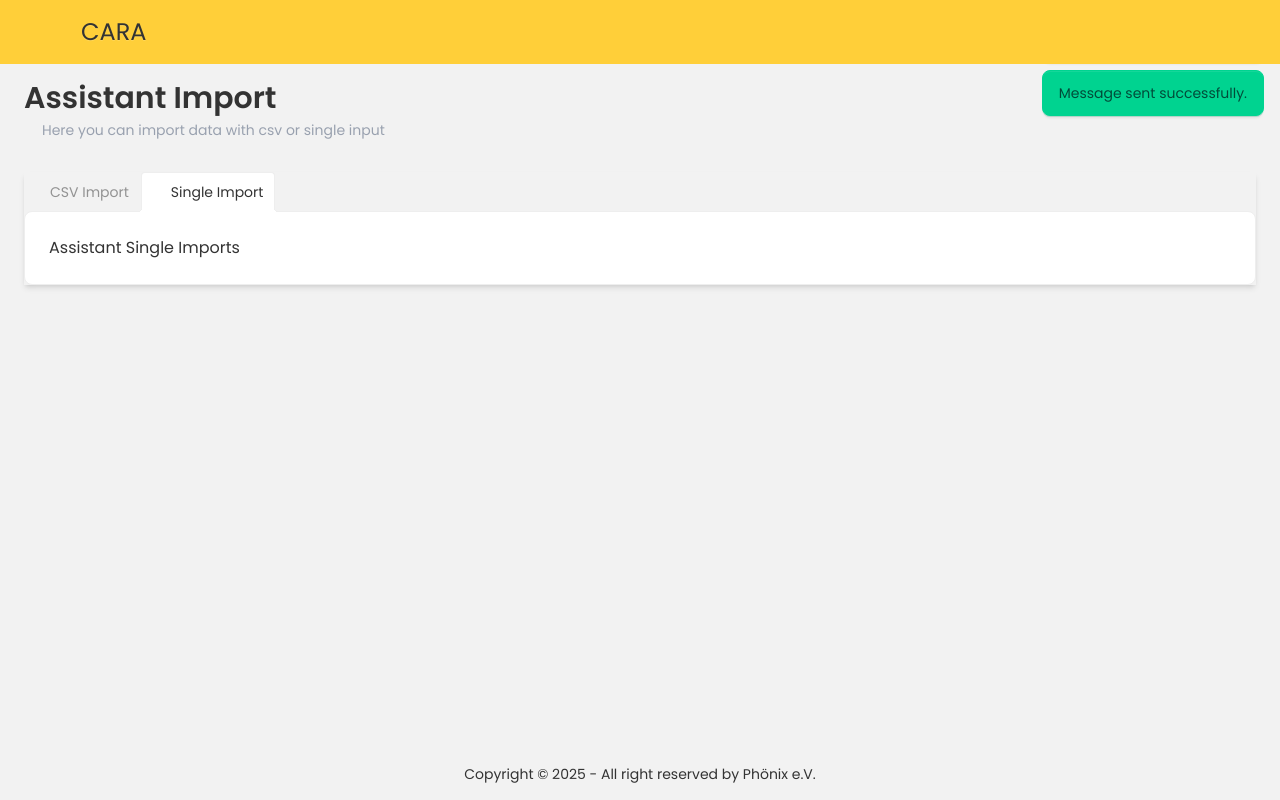
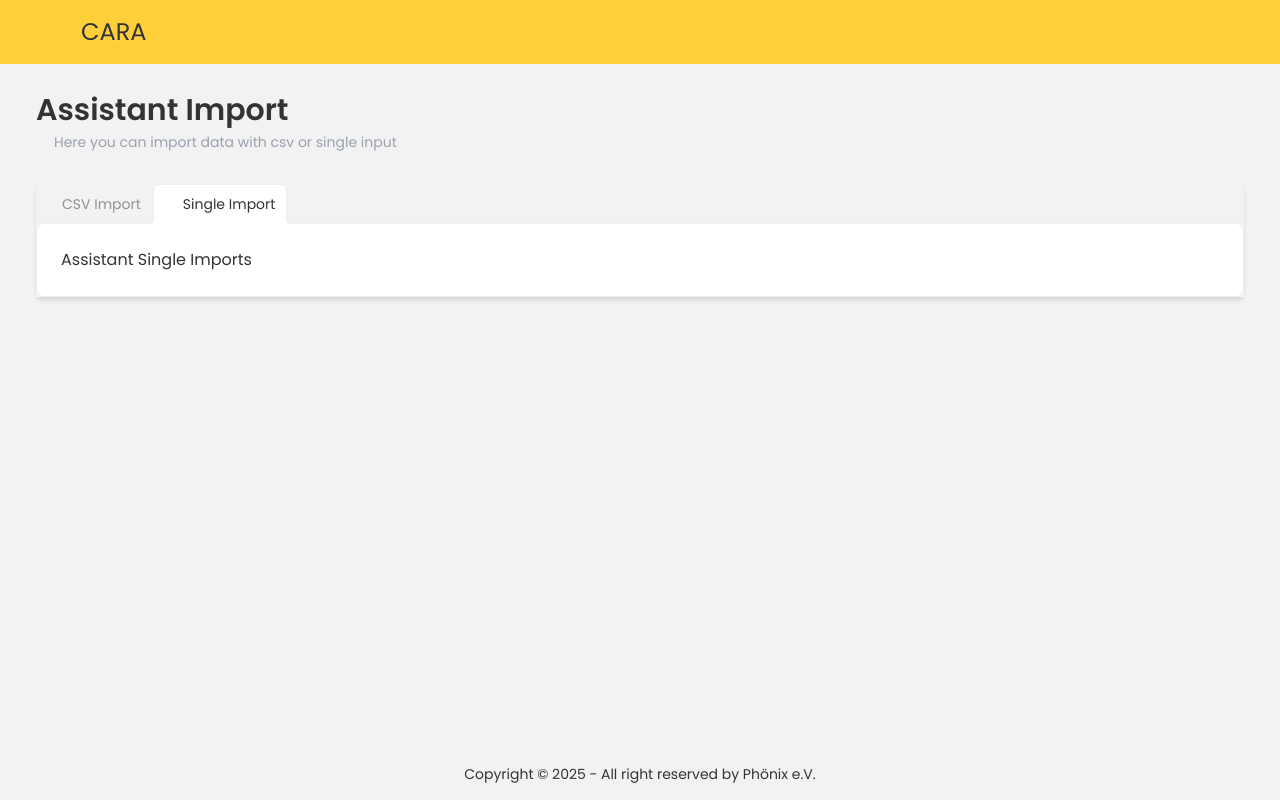
Before and after one commit to ozhadykov/cara, a React (Vite) app in the folder frontend/app/: page /assistants-import in a window 1280 px wide. Built offline with nearby package versions, Linux system fonts and the light colour scheme; some icons are missing.

Commit message:
added toast context and some small front end changes

```diff
--- a/frontend/app/src/App.tsx
+++ b/frontend/app/src/App.tsx
@@ -15,7 +15,7 @@ function App() {
         <div className="flex flex-col h-full">
             <Navbar />
             <Sidebar />
-            <main className={`flex-1 px-6 pt-20 transition-transform ${isOpen ? "translate-x-64 w-[calc(100%-var(--spacing)*64)]" : ""}`}>
+            <main className={`flex-1 px-9 pt-23 transition-transform ${isOpen ? "translate-x-64 w-[calc(100%-var(--spacing)*64)]" : ""}`}>
                 <Routes>{routesHTML}</Routes>
             </main>
             <Toast />
--- a/frontend/app/src/components/feedback/Toast.tsx
+++ b/frontend/app/src/components/feedback/Toast.tsx
@@ -1,14 +1,19 @@
+import { useToast } from "../../contexts/ToastContext.tsx"
+
 const Toast = () => {
+    const { message, isOpen, toggle } = useToast()
+
+    if (isOpen)
+        setTimeout(toggle, 2000)
+
     return (
-        <div className="toast toast-top toast-end">
-            <div className="alert alert-info">
-                <span>New mail arrived.</span>
-            </div>
+        <div className={`toast toast-start ${isOpen ? 'opacity-1' : 'opacity-0'}`}>
             <div className="alert alert-success">
-                <span>Message sent successfully.</span>
+                <span>{message}</span>
             </div>
         </div>
     )
+
 }
 
 export default Toast
--- a/frontend/app/src/components/import/CSVImport.tsx
+++ b/frontend/app/src/components/import/CSVImport.tsx
@@ -1,6 +1,7 @@
+import { ChangeEvent, FormEvent, useState } from "react"
 import { Upload } from "solar-icon-set"
+import { useToast } from "../../contexts/ToastContext.tsx"
 import Papa from "papaparse"
-import { ChangeEvent, FormEvent, useState } from "react"
 
 
 export type CSVImportProps = {
@@ -12,18 +13,22 @@ const CsvImport = (props: CSVImportProps) => {
     const [csvData, setCsvData] = useState<object | null>(null)
     const [csvCols, setCsvCols] = useState<string[]>([])
     const [error, setError] = useState<string>("")
+    const { sendMessage, toggle } = useToast()
 
 
     const handleSubmit = (e: FormEvent) => {
         console.log(e)
+        e.preventDefault()
         props.sendData()
     }
     const handleFileChange = (e: ChangeEvent<HTMLInputElement>) => {
+        console.log('hi')
         // reading file
         const file = e.target.files?.[0]
         if (file) {
             if (file.type !== "text/csv") {
-                setError("Input only accepts csv files")
+                sendMessage("Input only accepts csv files")
+                toggle()
                 setCsvData(null)
                 return
             }
--- a/frontend/app/src/components/layout/Sidebar.tsx
+++ b/frontend/app/src/components/layout/Sidebar.tsx
@@ -1,13 +1,14 @@
-import { NavLink } from "react-router"
+import { NavLink, useLocation } from "react-router"
 import { useSidebar } from "../../contexts/SidebarContext.tsx"
 import routes from "../../routes.tsx"
 
 const Sidebar = () => {
-    const { isOpen, toggle } = useSidebar()
+    const { isOpen } = useSidebar()
+    const location = useLocation()
 
     return (
         <aside
-            className={`fixed top-0 left-0 z-40 w-64 h-screen pt-20
+            className={`fixed top-0 left-0 z-40 w-fit h-screen pt-20
                     border-r border-gray-200 bg-white
                     transition-transform ${isOpen ? " translate-x-0" : "-translate-x-full"}`}
         >
@@ -15,7 +16,7 @@ const Sidebar = () => {
                 <ul className="font-medium flex flex-col px-[10px]">
                     {routes.map((route) => (
                         <NavLink key={route.path} to={route.path}>
-                            <div className="flex items-center gap-[20px] py-[15px] px-[20px] hover:bg-base-300 rounded-lg">
+                            <div className={`flex items-center gap-[20px] py-[15px] px-[20px] hover:bg-base-300 rounded-lg ${location.pathname === route.path ? 'bg-base-300' : ''}`}>
                                 {route.icon}
                                 <label className="text-[16px]">{route.label}</label>
                             </div>
--- a/frontend/app/src/contexts/ToastContext.tsx
+++ b/frontend/app/src/contexts/ToastContext.tsx
@@ -4,20 +4,28 @@ export type ToastContextTypes = {
     message: string,
     isOpen: boolean,
     toggle: () => void,
-    setMessage: () => void,
+    sendMessage: (message: string) => void,
 }
 
 const ToastContext = createContext<ToastContextTypes | null>(null)
 
 export const ToastProvider = ({ children }: ToastContextTypes) => {
-    const [message, setMessage] = useState<string>('')
+    const [message, setMessage] = useState<string>("")
     const [isOpen, setIsOpen] = useState<boolean>(false)
     const toggle = () => {
         setIsOpen(!isOpen)
     }
-    const setMessage = (message:string) => {
+    const sendMessage = (message: string) => {
         setMessage(message)
     }
 
-    return <ToastContext.Provider value={{isOpen, message, setMessage, toggle}}>{children}</ToastContext.Provider>
+    return <ToastContext.Provider value={{ isOpen, message, sendMessage, toggle }}>{children}</ToastContext.Provider>
 }
+
+export const useToast = (): ToastContextTypes => {
+    const context = useContext(ToastContext)
+    if (!context) {
+        throw new Error("useToast must be used within a ToastProvider")
+    }
+    return context
+}
--- a/frontend/app/src/main.tsx
+++ b/frontend/app/src/main.tsx
@@ -2,6 +2,7 @@ import { StrictMode } from "react"
 import { createRoot } from "react-dom/client"
 import { BrowserRouter } from "react-router"
 import { SidebarProvider } from "./contexts/SidebarContext.tsx"
+import { ToastProvider } from "./contexts/ToastContext.tsx"
 import "./index.css"
 import App from "./App.tsx"
 
@@ -9,8 +10,10 @@ createRoot(document.getElementById("root")!).render(
     <StrictMode>
         <BrowserRouter>
             <SidebarProvider>
-                <App />
+                <ToastProvider>
+                    <App />
+                </ToastProvider>
             </SidebarProvider>
         </BrowserRouter>
-    </StrictMode>
+    </StrictMode>,
 )
--- a/frontend/app/src/pages/ChildrenImport.tsx
+++ b/frontend/app/src/pages/ChildrenImport.tsx
@@ -15,14 +15,6 @@ const ChildrenImport = () => {
             </div>
             <div className="tab-container shadow-md">
                 <div className="tabs tabs-lift">
-                    <label className="tab">
-                        <input type="radio" name="my_tabs_4" />
-                        <Import />
-                        CSV Import
-                    </label>
-                    <div className="tab-content bg-base-100 border-base-300 p-6">
-                        <CSVImport importLabel={"Children Import"} sendData={sendData} />
-                    </div>
 
                     <label className="tab">
                         <input type="radio" name="my_tabs_4" defaultChecked />
@@ -31,6 +23,14 @@ const ChildrenImport = () => {
                     </label>
                     <div className="tab-content bg-base-100 border-base-300 p-6">
                         <ChildrenSingleImport />
+                    </div>
+                    <label className="tab">
+                        <input type="radio" name="my_tabs_4" />
+                        <Import />
+                        CSV Import
+                    </label>
+                    <div className="tab-content bg-base-100 border-base-300 p-6">
+                        <CSVImport importLabel={"Children Import"} sendData={sendData} />
                     </div>
 
                 </div>
```
